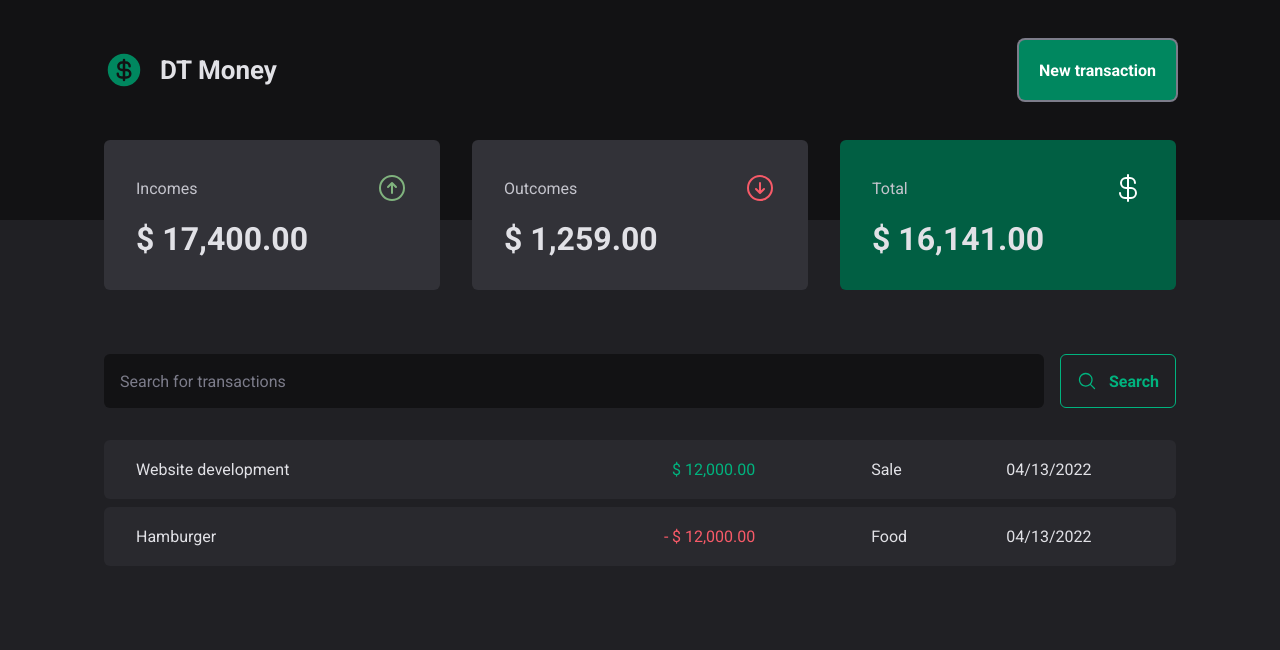
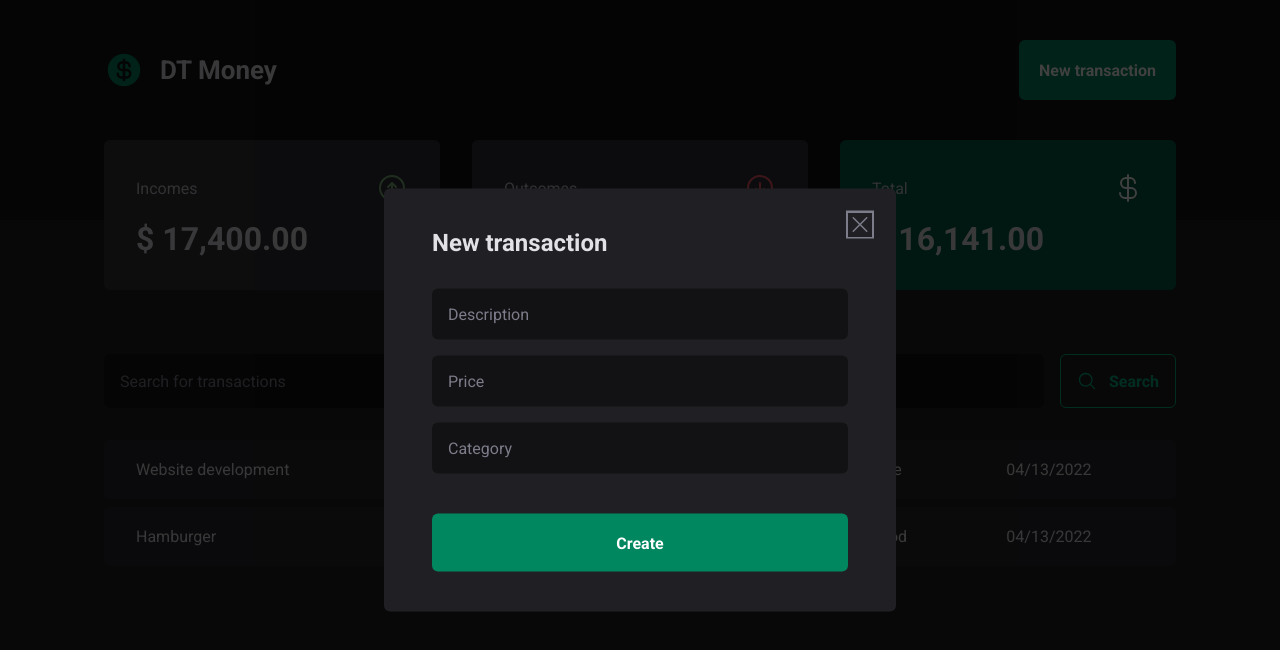
Before and after one commit to lucastenani/dt-money, a React (Vite) app: page / in a window 1280 px wide. Both pictures are taken after a click on the button "New transaction". Shown: the top 650 px of the page. Built offline with nearby package versions, Linux system fonts and the light colour scheme.

Commit message:
Added fully accessible modal for creating new transactions

```diff
--- a/src/components/Header/index.tsx
+++ b/src/components/Header/index.tsx
@@ -1,4 +1,6 @@
 import { CurrencyDollar } from "@phosphor-icons/react";
+import * as Dialog from "@radix-ui/react-dialog";
+import { NewTransactionModal } from "../NewTransactionModal";
 
 import {
   HeaderContainer,
@@ -16,7 +18,11 @@
           <h1>DT Money</h1>
         </LogoContainer>
 
-        <NewTransitionButton>New transaction</NewTransitionButton>
+        <Dialog.Root>
+          <NewTransitionButton>New transaction</NewTransitionButton>
+
+          <NewTransactionModal />
+        </Dialog.Root>
       </HeaderContent>
     </HeaderContainer>
   );
--- a/src/components/Header/styles.ts
+++ b/src/components/Header/styles.ts
@@ -1,3 +1,4 @@
+import * as Dialog from "@radix-ui/react-dialog";
 import styled from "styled-components";
 
 export const HeaderContainer = styled.header`
@@ -32,7 +33,7 @@
   }
 `;
 
-export const NewTransitionButton = styled.button`
+export const NewTransitionButton = styled(Dialog.Trigger)`
   background-color: ${(props) => props.theme["green-500"]};
   color: ${(props) => props.theme.white};
 
--- /dev/null
+++ b/src/components/NewTransactionModal/index.tsx
@@ -0,0 +1,26 @@
+import * as Dialog from "@radix-ui/react-dialog";
+import { CloseButton, Content, Overlay } from "./styles";
+import { X } from "@phosphor-icons/react";
+
+export function NewTransactionModal() {
+  return (
+    <Dialog.Portal>
+      <Overlay />
+
+      <Content>
+        <CloseButton>
+          <X size={24} />
+        </CloseButton>
+
+        <Dialog.Title>New transaction</Dialog.Title>
+        <form>
+          <input type="text" placeholder="Description" required />
+          <input type="number" placeholder="Price" required />
+          <input type="text" placeholder="Category" required />
+
+          <button type="submit">Create</button>
+        </form>
+      </Content>
+    </Dialog.Portal>
+  );
+}
--- /dev/null
+++ b/src/components/NewTransactionModal/styles.ts
@@ -0,0 +1,76 @@
+import * as Dialog from "@radix-ui/react-dialog";
+import styled from "styled-components";
+
+export const Overlay = styled(Dialog.Overlay)`
+  position: fixed;
+  width: 100vw;
+  height: 100vh;
+  inset: 0;
+  background-color: rgba(0, 0, 0, 0.75);
+`;
+
+export const Content = styled(Dialog.Content)`
+  min-width: 32rem;
+  border-radius: 6px;
+  padding: 2.5rem 3rem;
+
+  background-color: ${(props) => props.theme["gray-800"]};
+  position: fixed;
+  top: 50%;
+  left: 50%;
+  transform: translate(-50%, -50%);
+
+  form {
+    margin-top: 2rem;
+
+    display: flex;
+    flex-direction: column;
+    gap: 1rem;
+
+    input {
+      padding: 1rem;
+      border-radius: 6px;
+      border: 0;
+
+      background-color: ${(props) => props.theme["gray-900"]};
+      color: ${(props) => props.theme["gray-300"]};
+
+      &::placeholder {
+        color: ${(props) => props.theme["gray-500"]};
+      }
+    }
+
+    button[type="submit"] {
+      height: 3.625rem;
+      margin-top: 1.5rem;
+      border: 0;
+      padding: 0.15rem;
+      border-radius: 6px;
+      font-weight: bold;
+
+      background-color: ${(props) => props.theme["green-500"]};
+      color: ${(props) => props.theme.white};
+
+      cursor: pointer;
+
+      &:hover {
+        background-color: ${(props) => props.theme["green-700"]};
+        transition: background-color 0.2s;
+      }
+    }
+  }
+`;
+
+export const CloseButton = styled(Dialog.Close)`
+  position: absolute;
+  background-color: transparent;
+  border: 0;
+
+  top: 1.5rem;
+  right: 1.5rem;
+  line-height: 0;
+
+  color: ${(props) => props.theme["gray-500"]};
+
+  cursor: pointer;
+`;
```
